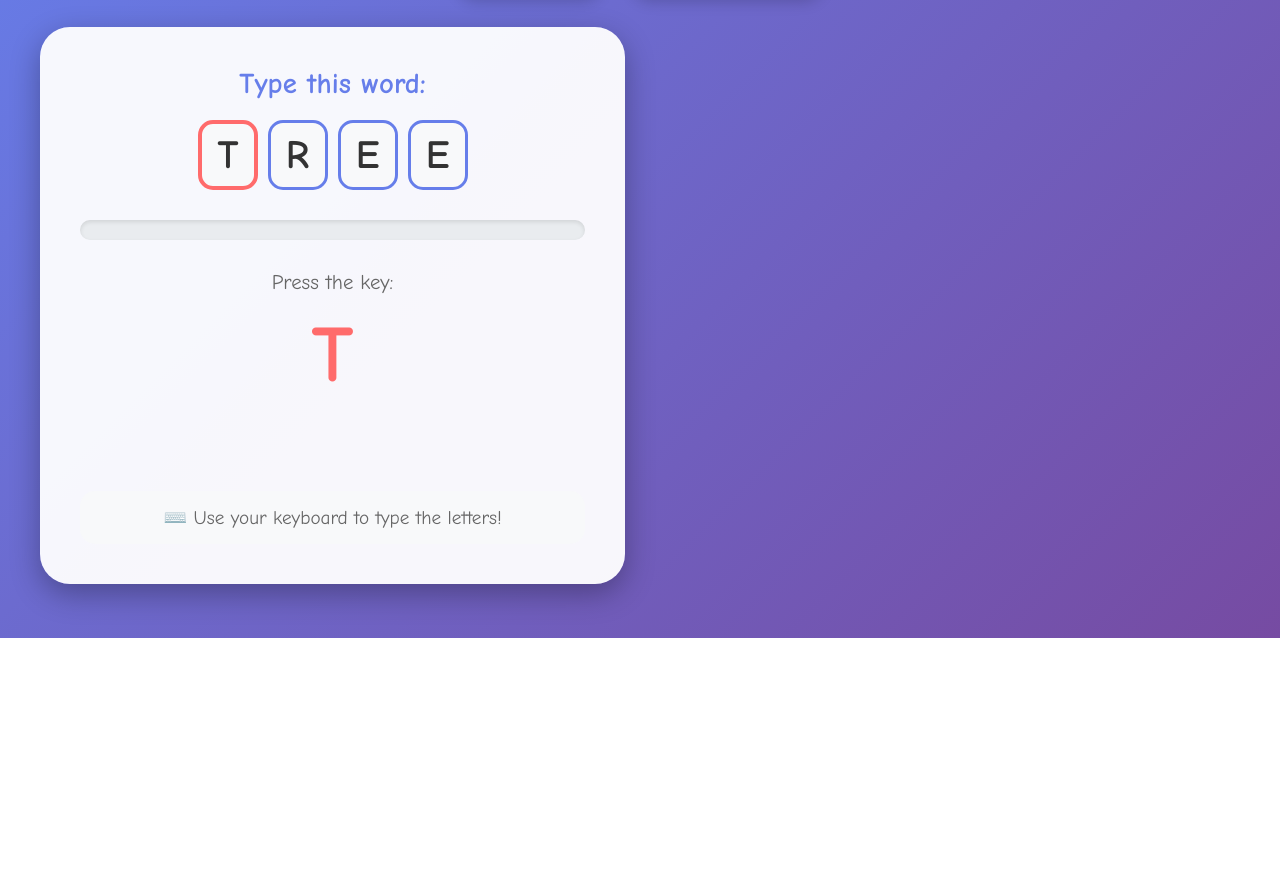
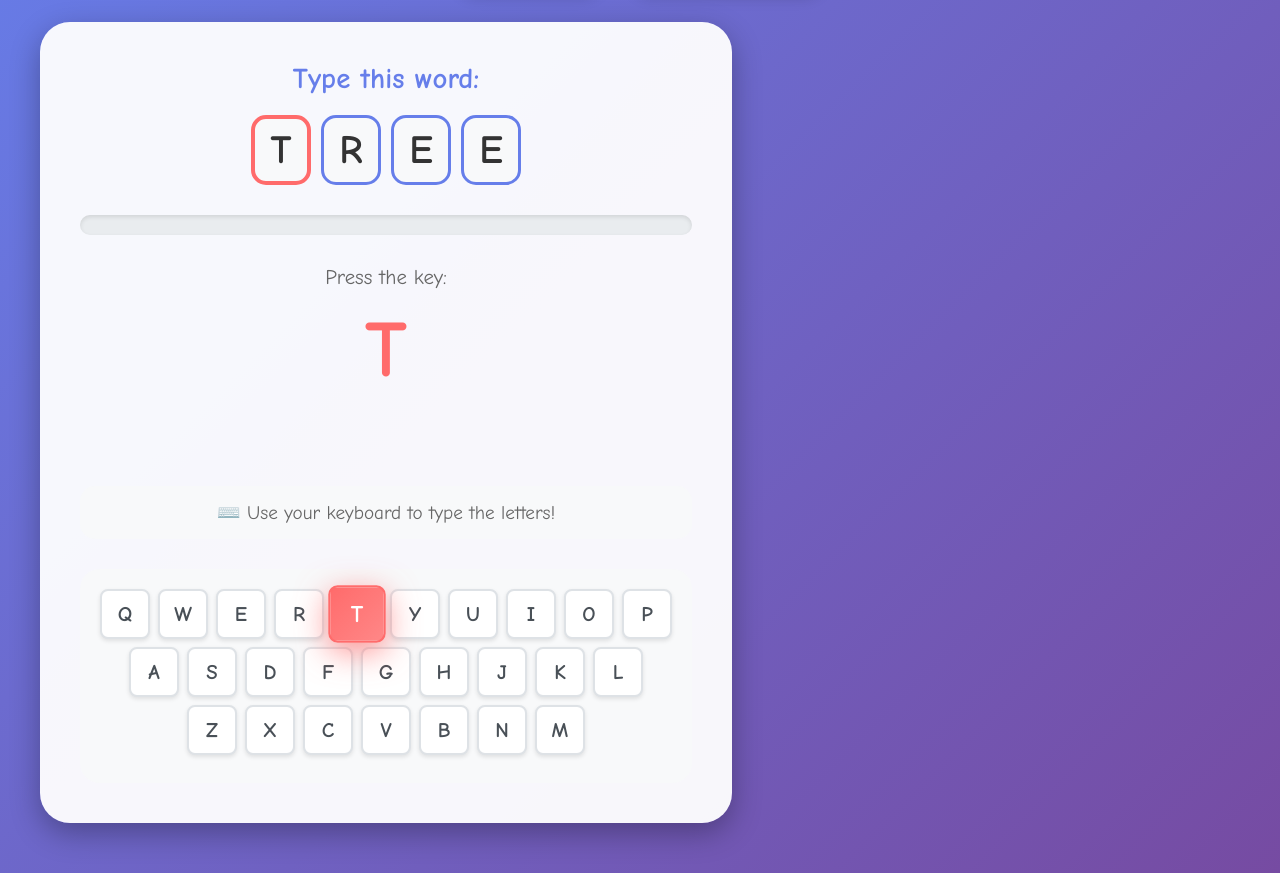
Before and after one commit to hjawadwala/keyboard-practice-game, a plain HTML site: page index.html in a window 1280 px wide. Shown: the part 162-1035 px from the top of the page. Before the commit the page ends 800 px from the top, so only its background shows below. Drawn offline with Linux system fonts and the light colour scheme.

Commit message:
added keybaord

```diff
--- a/game.js
+++ b/game.js
@@ -96,6 +96,34 @@ function updateCurrentLetter() {
                 box.classList.add('current');
             }
         });
+
+        // Highlight the key on virtual keyboard
+        highlightKey(currentLetter);
+    }
+}
+
+// Highlight key on virtual keyboard
+function highlightKey(letter) {
+    // Remove all highlights
+    document.querySelectorAll('.key').forEach(key => {
+        key.classList.remove('highlight');
+    });
+
+    // Highlight the current key
+    const keyElement = document.querySelector(`.key[data-key="${letter}"]`);
+    if (keyElement) {
+        keyElement.classList.add('highlight');
+    }
+}
+
+// Show key press animation
+function animateKeyPress(letter) {
+    const keyElement = document.querySelector(`.key[data-key="${letter}"]`);
+    if (keyElement) {
+        keyElement.classList.add('pressed');
+        setTimeout(() => {
+            keyElement.classList.remove('pressed');
+        }, 200);
     }
 }
 
@@ -128,6 +156,9 @@ function handleKeyPress(event) {
 function handleCorrectKey() {
     // Show correct feedback
     showFeedback('✓', 'correct');
+
+    // Animate key press on virtual keyboard
+    animateKeyPress(currentWord[currentLetterIndex]);
 
     // Mark letter as typed
     document.getElementById(`letter-${currentLetterIndex}`).classList.add('typed');
--- a/index.html
+++ b/index.html
@@ -41,6 +41,42 @@
                     <div class="instruction">
                         ⌨️ Use your keyboard to type the letters!
                     </div>
+
+                    <!-- Visual Keyboard -->
+                    <div class="keyboard-container">
+                        <div class="keyboard-row">
+                            <div class="key" data-key="q">Q</div>
+                            <div class="key" data-key="w">W</div>
+                            <div class="key" data-key="e">E</div>
+                            <div class="key" data-key="r">R</div>
+                            <div class="key" data-key="t">T</div>
+                            <div class="key" data-key="y">Y</div>
+                            <div class="key" data-key="u">U</div>
+                            <div class="key" data-key="i">I</div>
+                            <div class="key" data-key="o">O</div>
+                            <div class="key" data-key="p">P</div>
+                        </div>
+                        <div class="keyboard-row">
+                            <div class="key" data-key="a">A</div>
+                            <div class="key" data-key="s">S</div>
+                            <div class="key" data-key="d">D</div>
+                            <div class="key" data-key="f">F</div>
+                            <div class="key" data-key="g">G</div>
+                            <div class="key" data-key="h">H</div>
+                            <div class="key" data-key="j">J</div>
+                            <div class="key" data-key="k">K</div>
+                            <div class="key" data-key="l">L</div>
+                        </div>
+                        <div class="keyboard-row">
+                            <div class="key" data-key="z">Z</div>
+                            <div class="key" data-key="x">X</div>
+                            <div class="key" data-key="c">C</div>
+                            <div class="key" data-key="v">V</div>
+                            <div class="key" data-key="b">B</div>
+                            <div class="key" data-key="n">N</div>
+                            <div class="key" data-key="m">M</div>
+                        </div>
+                    </div>
                 </div>
 
                 <!-- Right side: Result area -->
--- a/style.css
+++ b/style.css
@@ -172,6 +172,59 @@ main {
     background: #f8f9fa;
     border-radius: 15px;
     margin-top: 20px;
+}
+
+/* Virtual Keyboard */
+.keyboard-container {
+    margin-top: 30px;
+    padding: 20px;
+    background: #f8f9fa;
+    border-radius: 20px;
+}
+
+.keyboard-row {
+    display: flex;
+    justify-content: center;
+    gap: 8px;
+    margin-bottom: 8px;
+}
+
+.key {
+    width: 50px;
+    height: 50px;
+    background: white;
+    border: 2px solid #dee2e6;
+    border-radius: 8px;
+    display: flex;
+    align-items: center;
+    justify-content: center;
+    font-size: 1.3em;
+    font-weight: bold;
+    color: #495057;
+    cursor: pointer;
+    transition: all 0.2s ease;
+    box-shadow: 0 2px 4px rgba(0, 0, 0, 0.1);
+}
+
+.key:hover {
+    background: #e9ecef;
+    transform: translateY(-2px);
+}
+
+.key.highlight {
+    background: linear-gradient(135deg, #ff6b6b 0%, #ff8787 100%);
+    color: white;
+    border-color: #ff6b6b;
+    animation: keyPulse 0.8s infinite;
+    transform: scale(1.15);
+    box-shadow: 0 5px 20px rgba(255, 107, 107, 0.5);
+}
+
+.key.pressed {
+    background: linear-gradient(135deg, #51cf66 0%, #69db7c 100%);
+    color: white;
+    border-color: #51cf66;
+    transform: scale(0.95);
 }
 
 .result-section {
@@ -349,6 +402,15 @@ main {
     }
 }
 
+@keyframes keyPulse {
+    0%, 100% {
+        box-shadow: 0 5px 20px rgba(255, 107, 107, 0.5);
+    }
+    50% {
+        box-shadow: 0 8px 30px rgba(255, 107, 107, 0.8);
+    }
+}
+
 /* Responsive design */
 @media (max-width: 968px) {
     .game-area {
@@ -382,4 +444,15 @@ main {
     .current-letter {
         font-size: 3em;
     }
+
+    .key {
+        width: 40px;
+        height: 40px;
+        font-size: 1.1em;
+    }
+
+    .keyboard-row {
+        gap: 5px;
+        margin-bottom: 5px;
+    }
 }
```
